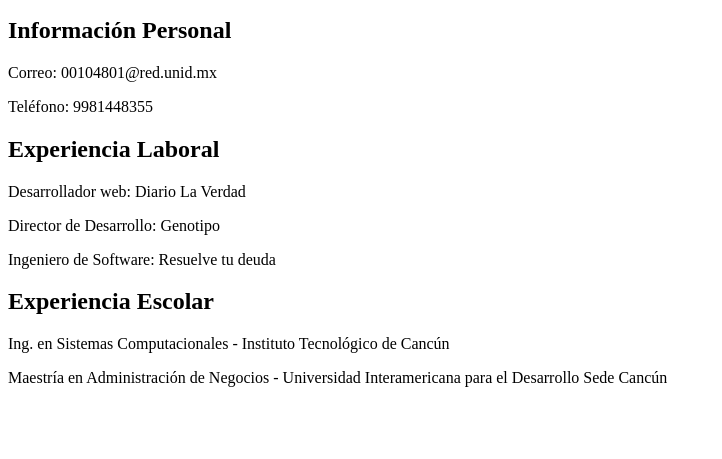
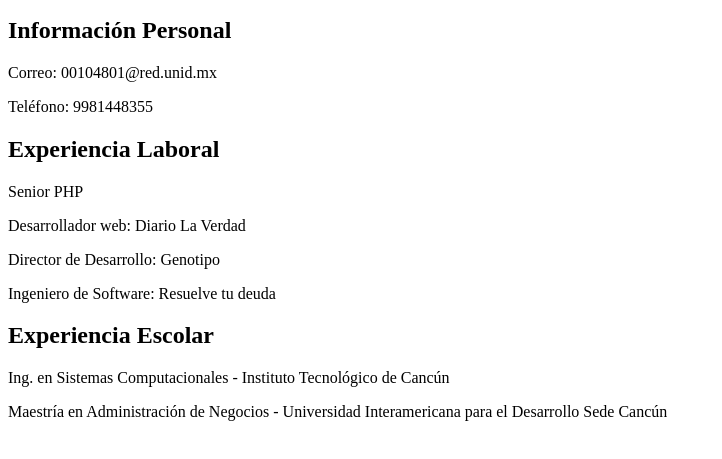
Before and after one commit to 8devmx/curriculum-vitae, a plain HTML site: page index.html in a window 1280 px wide. Shown: the part 101-560 px from the top of the page, without its empty margins (0-722 px from the left). Drawn offline with Linux system fonts and the light colour scheme.

Commit message:
Detalle
se agrego un detalle al área de experiencia laboral

```diff
--- a/index.html
+++ b/index.html
@@ -12,6 +12,7 @@
   <p>Correo: 00104801@red.unid.mx</p>
   <p>Teléfono: 9981448355</p>
   <h2>Experiencia Laboral</h2>
+  <p>Senior PHP</p>
   <p>Desarrollador web: Diario La Verdad</p>
   <p>Director de Desarrollo: Genotipo</p>
   <p>Ingeniero de Software: Resuelve tu deuda</p>
```
